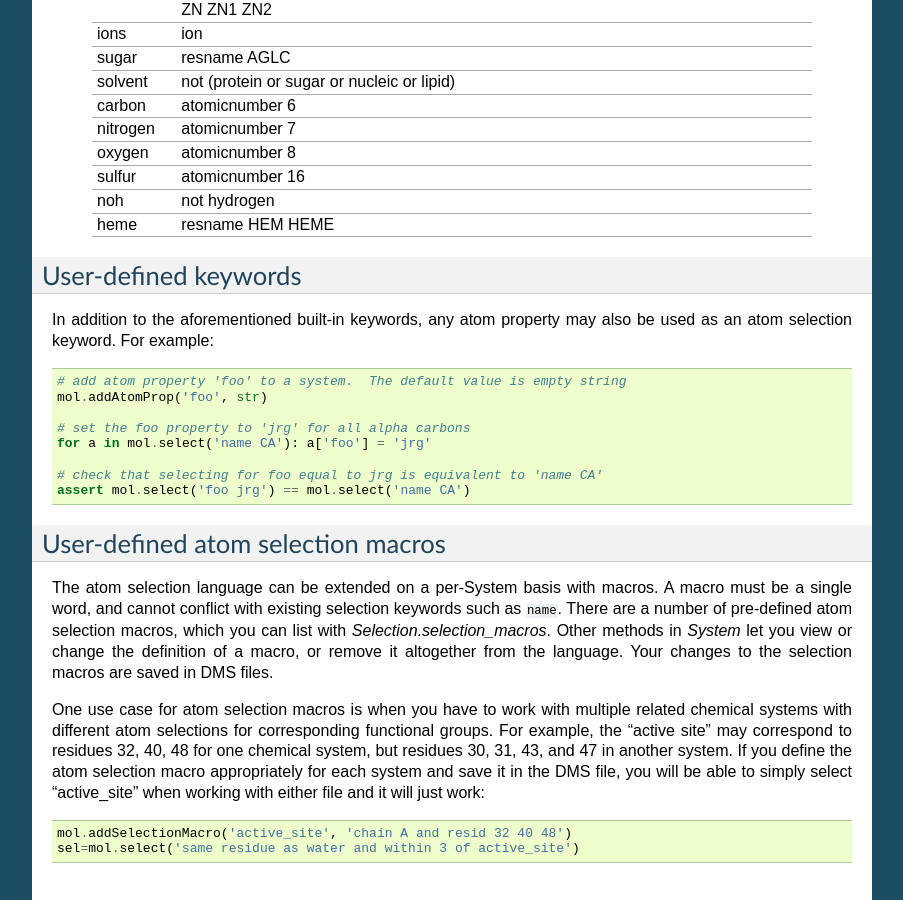
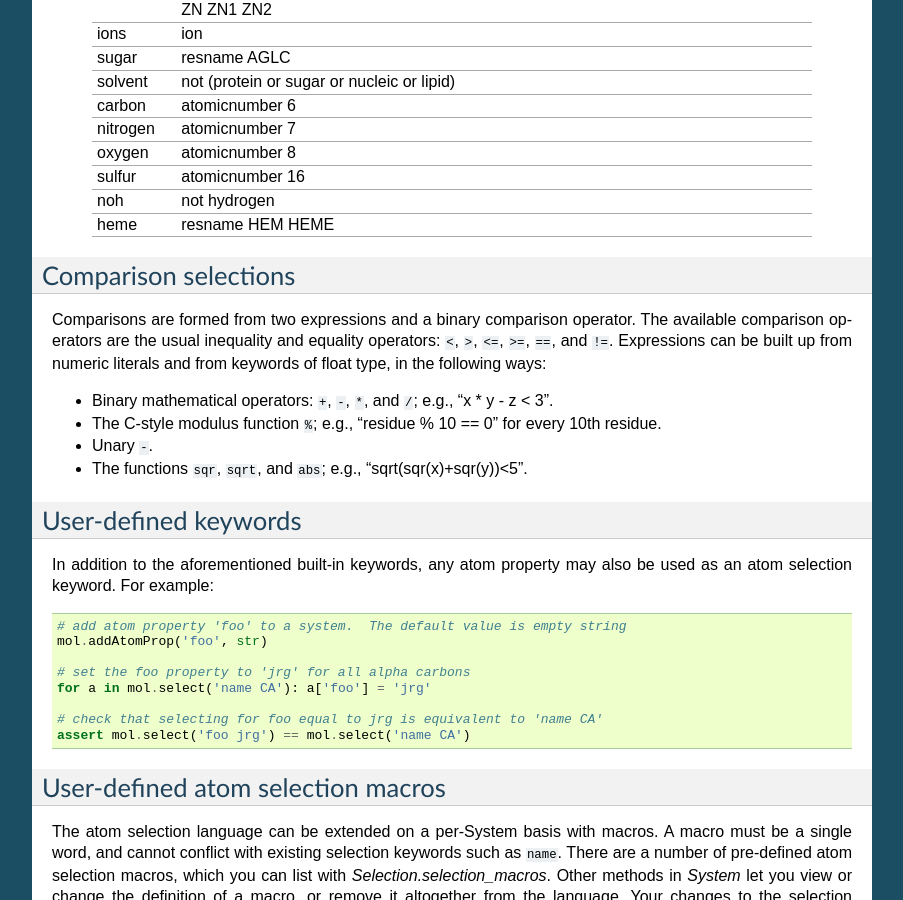
Before and after one commit to DEShawResearch/msys, a Sphinx documentation site: the page built from doc/source/selections.rst, in a window 1280 px wide and 900 px high, scrolled down 3908 px. Shown: the whole window, without its empty margins (198-1101 px from the left). Built offline with Sphinx 7.4.7, drawn with Linux system fonts in a browser that asks for light colours; the version number could not be read and is left out; some of the changed text lies outside the part shown.

Commit message:
That's enough atom selection documentation for now.
[git-p4: depot-paths = "//depot/desrad/main/sw/libs/msys/": change = 133123]

```diff
--- a/doc/source/selections.rst
+++ b/doc/source/selections.rst
@@ -222,6 +222,26 @@ Users are free to override or delete them.
   heme          resname HEM HEME
   ===========   ==========
 
+Comparison selections
+---------------------
+
+Comparisons are formed from two expressions and a binary comparison
+operator.  The available comparison operators are the usual inequality
+and equality operators: ``<``, ``>``, ``<=``, ``>=``, ``==``, and ``!=``.
+Expressions can be built up from numeric literals and from keywords of
+float type, in the following ways:
+
+* Binary mathematical operators: ``+``, ``-``, ``*``, and ``/``; e.g.,
+  "x * y - z < 3".
+
+* The C-style modulus function ``%``; e.g., "residue % 10 == 0" for every
+  10th residue.
+
+* Unary ``-``.
+
+* The functions ``sqr``, ``sqrt``, and ``abs``; e.g., "sqrt(sqr(x)+sqr(y))<5".
+
+
 User-defined keywords
 ---------------------
 
```
